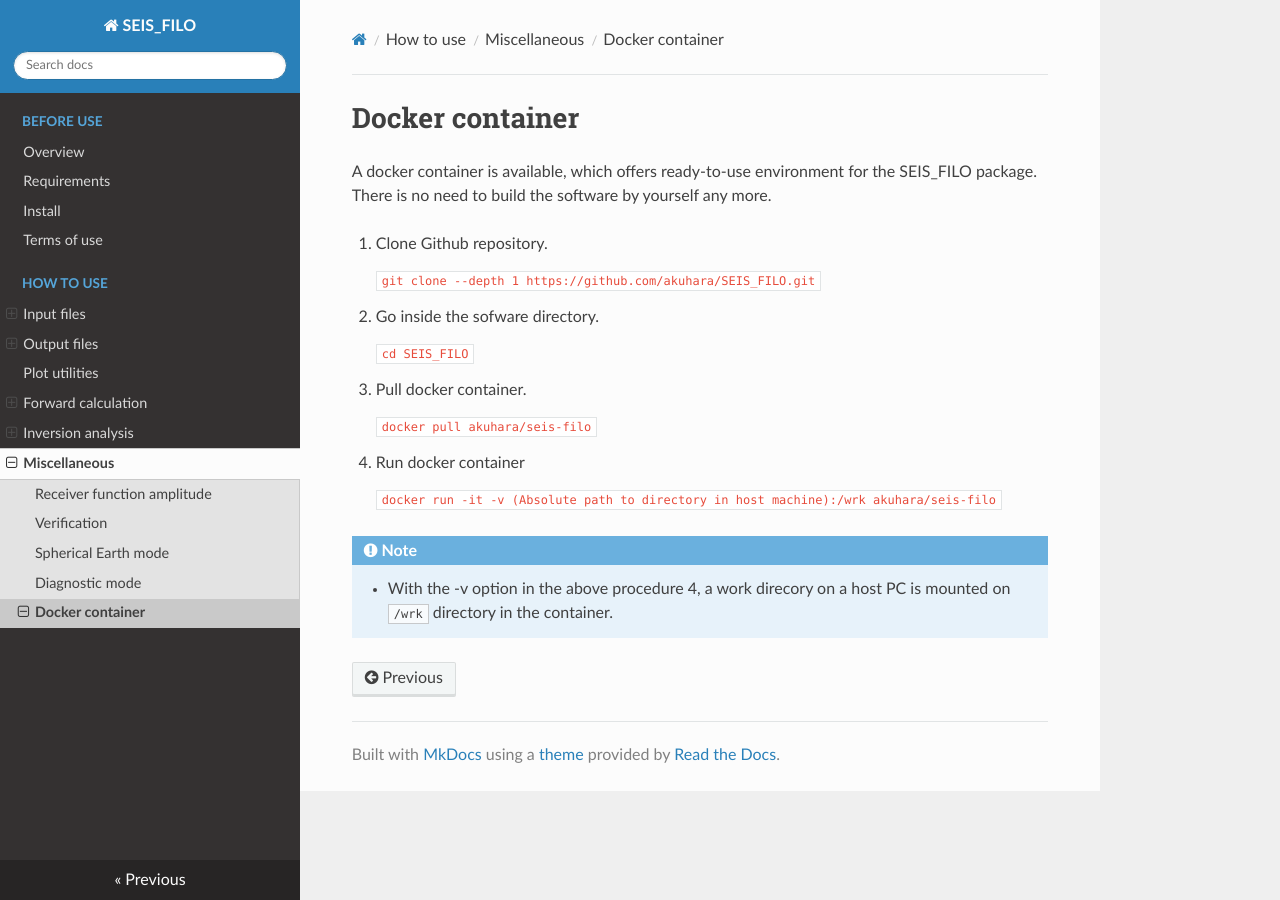
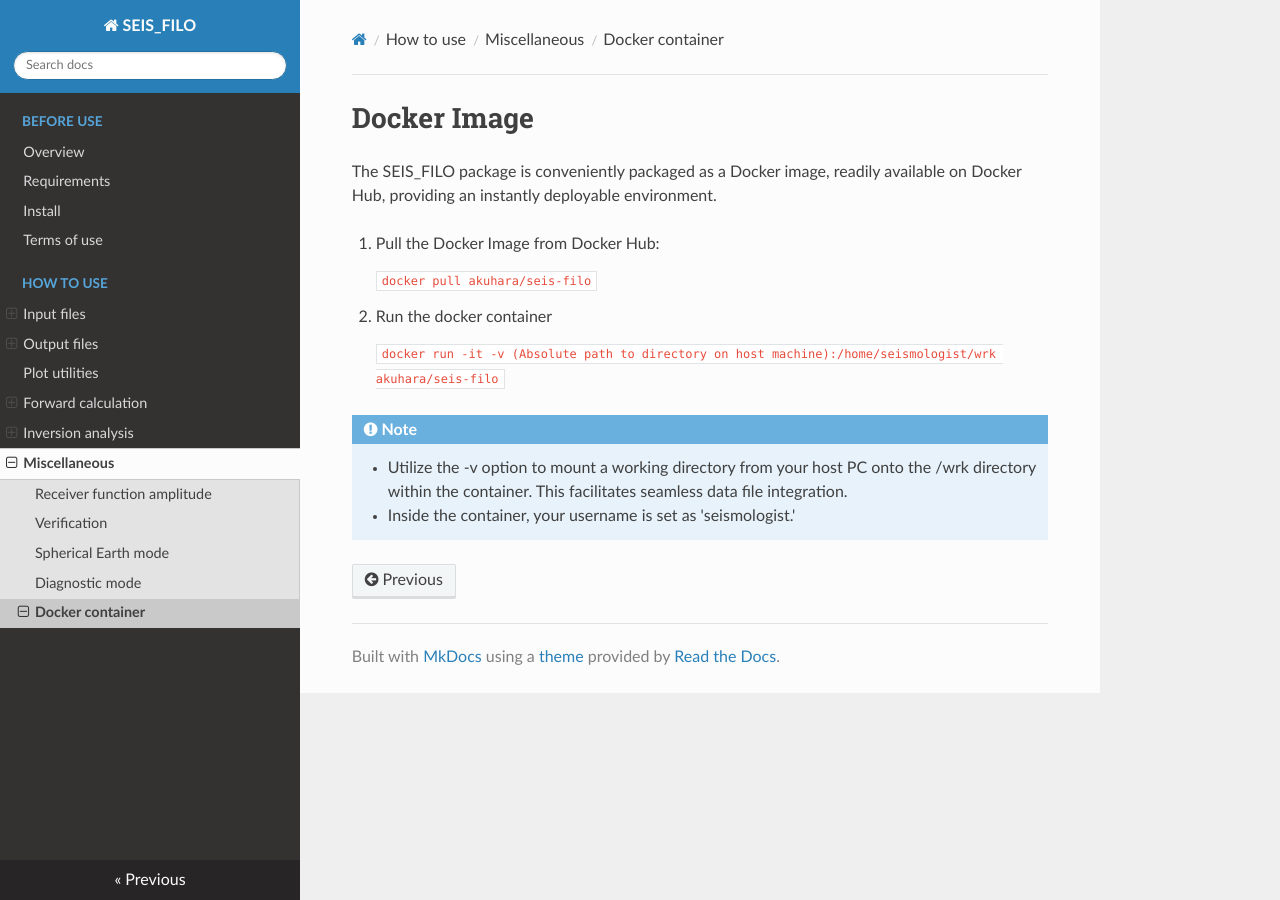
Before and after one commit to akuhara/SEIS_FILO, an MkDocs documentation site: the page built from docs/docker_container.md, in a window 1280 px wide. Built offline with MkDocs 1.6.1, drawn with Linux system fonts in a browser that asks for light colours; nearby versions of some CDN libraries.

Commit message:
Update docker_container.md

```diff
--- a/docs/docker_container.md
+++ b/docs/docker_container.md
@@ -1,22 +1,15 @@
-# Docker container
+# Docker Image
 
-A docker container is available, which offers ready-to-use environment for the SEIS_FILO package.  There is no need to build the software by yourself any more.
+The SEIS_FILO package is conveniently packaged as a Docker image, readily available on Docker Hub, providing an instantly deployable environment.
 
-1.  Clone Github repository.
-
-    `git clone --depth 1 https://github.com/akuhara/SEIS_FILO.git`
-
-2. Go inside the sofware directory.
-
-    `cd SEIS_FILO`
-
-3. Pull docker container.
+1. Pull the Docker Image from Docker Hub:
 
     `docker pull akuhara/seis-filo`
 
-4. Run docker container
+2. Run the docker container
 
-    `docker run -it -v (Absolute path to directory in host machine):/wrk akuhara/seis-filo`
+    `docker run -it -v (Absolute path to directory on host machine):/home/seismologist/wrk akuhara/seis-filo`
 
 !!! Note
-    * With the -v option in the above procedure 4, a work direcory on a host PC is mounted on `/wrk` directory in the container.
+    * Utilize the -v option to mount a working directory from your host PC onto the /wrk directory within the container. This facilitates seamless data file integration.
+    * Inside the container, your username is set as 'seismologist.'
```
